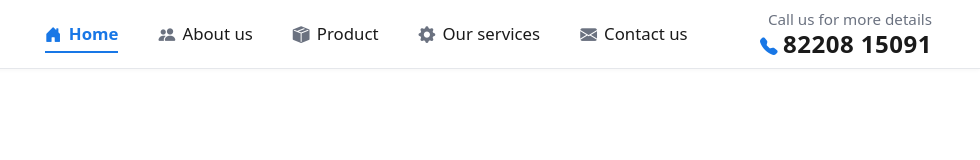
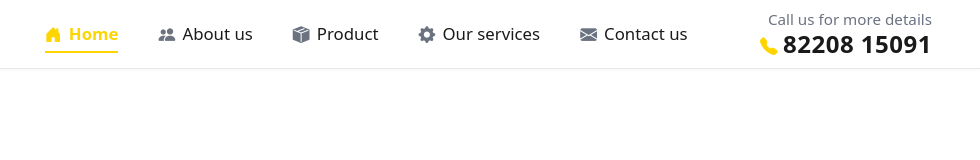
Before and after one commit to branzoidsuresh/Art-Website, a plain HTML site: page index.html in a window 1280 px wide. Shown: the full height of the page, 300-1280 px from the left. Drawn offline with nearby package versions, Linux system fonts and the light colour scheme.

Commit message:
Color change

```diff
--- a/style.css
+++ b/style.css
@@ -1,6 +1,6 @@
 
   :root{
-    --accent-blue:#1877e6;
+    --accent-blue:#fed401;
     --text-dark:#1a1a1a;
     --text-muted:#6b7280;
   }
```
